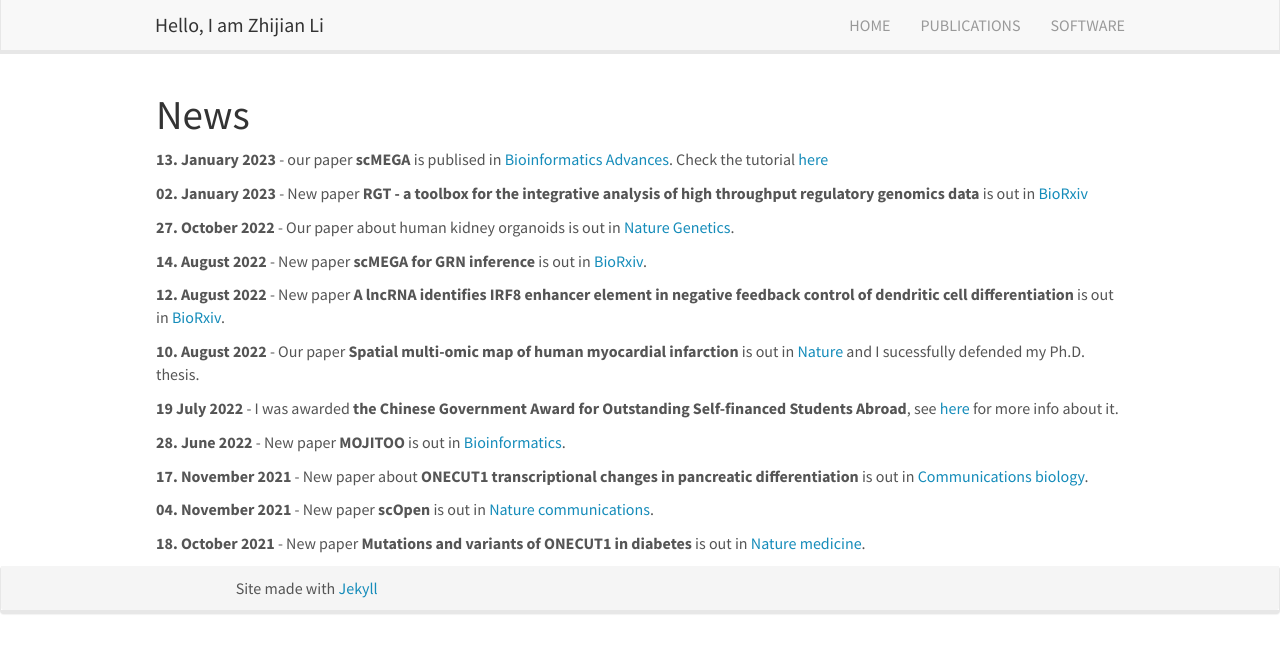
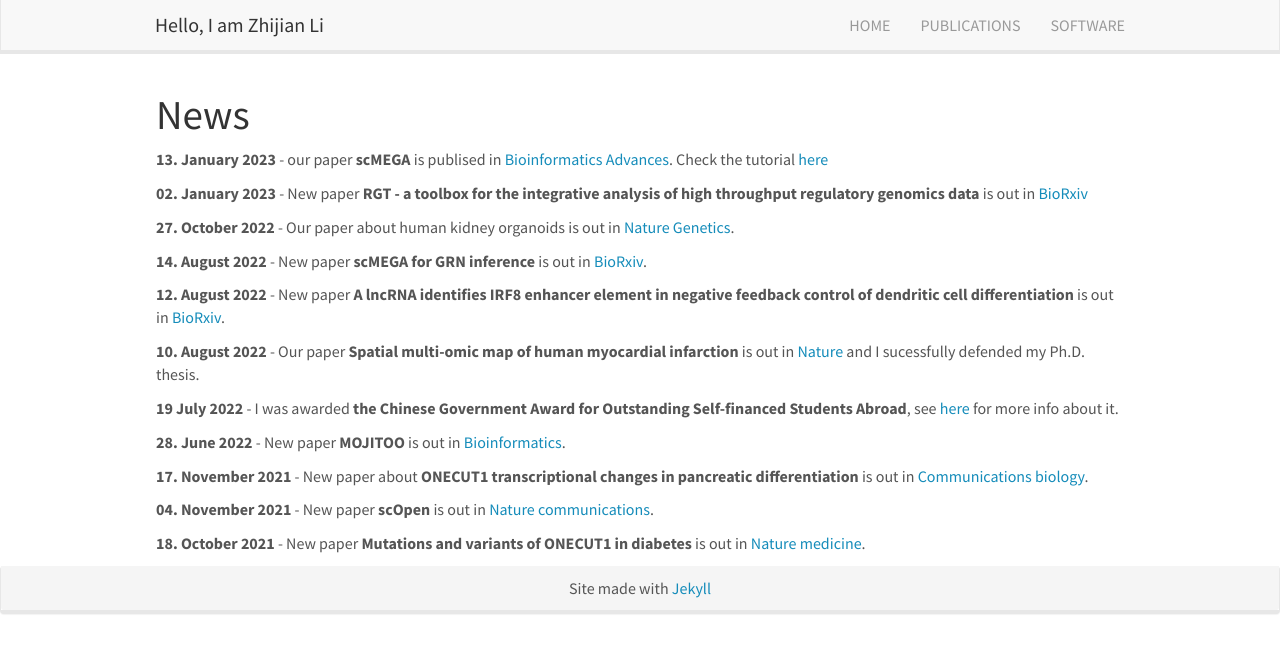
Before and after one commit to lzj1769/lzj1769.github.io, a Jekyll site: the page built from _pages/allnews.md, in a window 1280 px wide. Shown: the top 653 px of the page. Built offline with Jekyll 4.4.1, drawn with Linux system fonts in a browser that asks for light colours; nearby versions of some CDN libraries.

```diff
--- a/_includes/footer.html
+++ b/_includes/footer.html
@@ -4,7 +4,7 @@
 	  <div class="row">
 
 
-		<div class="col-sm-4" align="center">
+		<div align="center">
 		Site made with <a href="https://jekyllrb.com">Jekyll</a>
 		</div>
 
```
